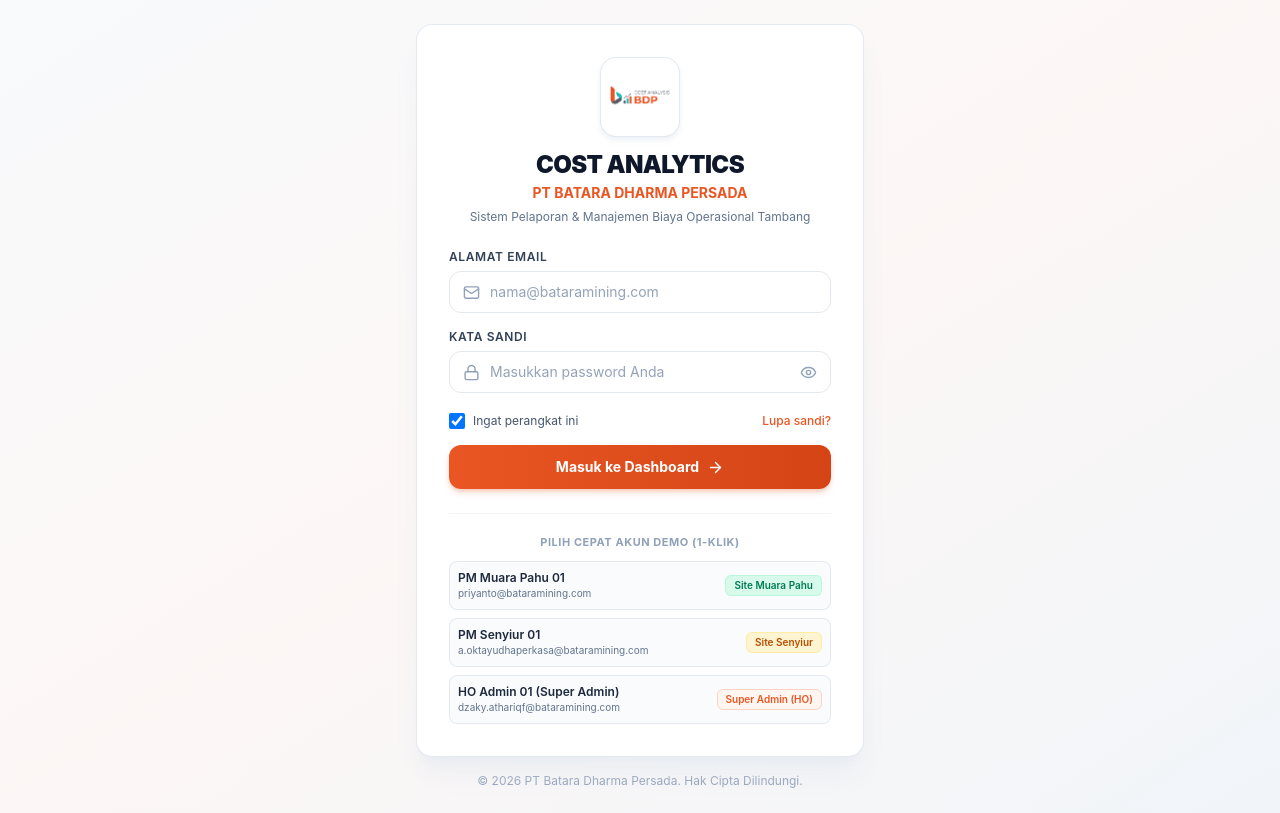
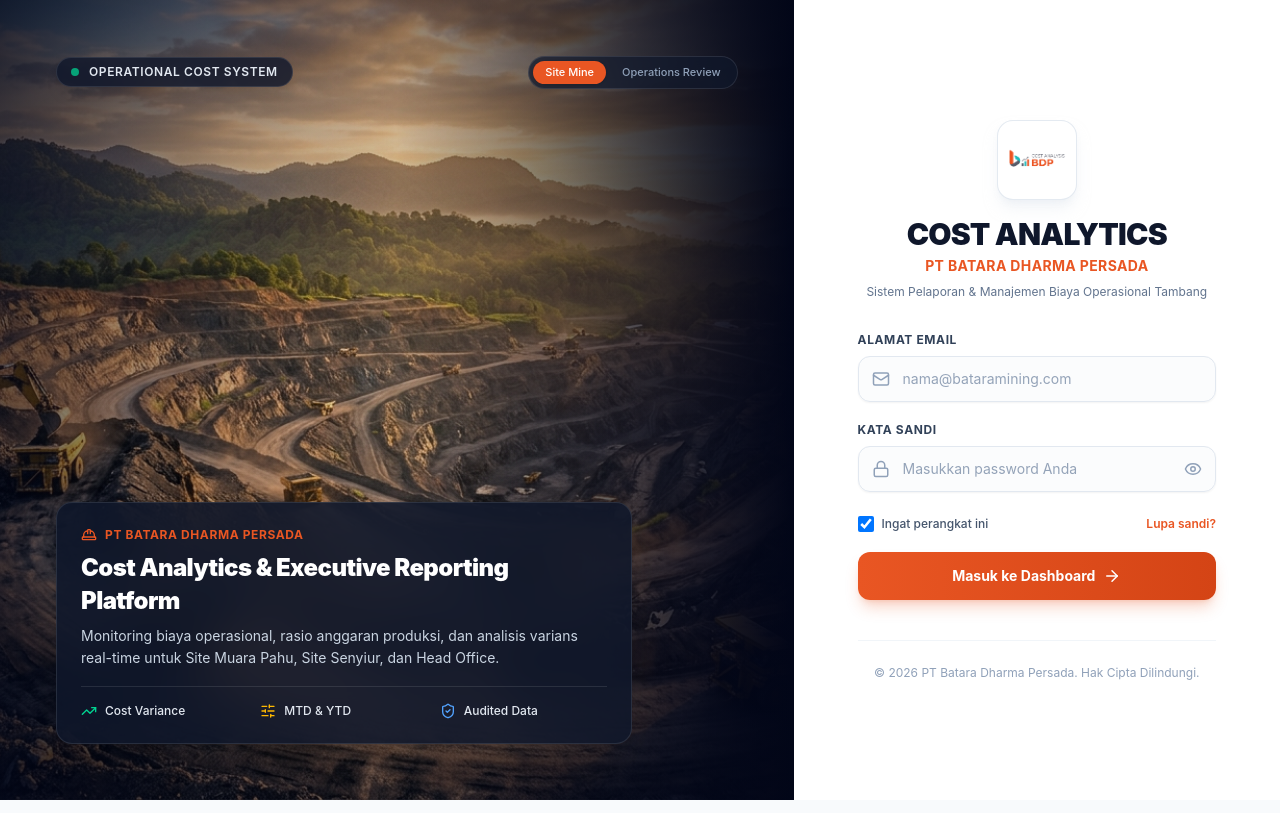
Before and after one commit to crayoninvok/report-bdp-frontend, a Next.js app: page / in a window 1280 px wide. Built offline with nearby package versions, Linux system fonts and the light colour scheme; no server answers.

Commit message:
feat(auth): redesign login screen with split-screen mining visual and remove demo account buttons

```diff
--- a/src/components/LoginScreen.tsx
+++ b/src/components/LoginScreen.tsx
@@ -4,16 +4,16 @@ import React, { useState } from "react";
 import { User } from "../types/auth";
 import { authService } from "../services/authService";
 import {
-  Building2,
   Lock,
   Mail,
   Eye,
   EyeOff,
   ArrowRight,
+  AlertCircle,
+  TrendingUp,
   ShieldCheck,
-  AlertCircle,
-  CheckCircle2,
-  MapPin,
+  HardHat,
+  SlidersHorizontal,
 } from "lucide-react";
 
 interface LoginScreenProps {
@@ -26,6 +26,7 @@ export const LoginScreen: React.FC<LoginScreenProps> = ({ onLoginSuccess }) => {
   const [showPassword, setShowPassword] = useState(false);
   const [isLoading, setIsLoading] = useState(false);
   const [errorMessage, setErrorMessage] = useState<string | null>(null);
+  const [activeHero, setActiveHero] = useState<"pit" | "boardroom">("pit");
 
   const handleSubmit = async (e: React.FormEvent) => {
     e.preventDefault();
@@ -47,21 +48,103 @@ export const LoginScreen: React.FC<LoginScreenProps> = ({ onLoginSuccess }) => {
     }
   };
 
-  const handleQuickFill = (demoEmail: string, demoPass: string) => {
-    setEmail(demoEmail);
-    setPassword(demoPass);
-    setErrorMessage(null);
-  };
+  return (
+    <div className="min-h-screen w-full flex flex-col lg:flex-row bg-slate-950 text-slate-800 antialiased selection:bg-[#e95623]/20 selection:text-[#e95623]">
+      {/* ========================================================
+          LEFT / HERO SECTION (Cinematic Mining Imagery)
+          ======================================================== */}
+      <div className="relative w-full lg:w-[58%] xl:w-[62%] h-72 sm:h-96 lg:h-auto min-h-[300px] overflow-hidden bg-slate-950 flex flex-col justify-between p-6 sm:p-10 lg:p-14">
+        {/* Background Image with Smooth Crossfade */}
+        <div className="absolute inset-0">
+          <img
+            src={activeHero === "pit" ? "/mining-hero.jpg" : "/mining-presentation.jpg"}
+            alt="PT Batara Dharma Persada Mining Operations"
+            className="w-full h-full object-cover object-center transition-all duration-700 ease-out transform scale-100 hover:scale-105"
+          />
+          {/* Cinematic Vignette & Ambient Gradient Overlays */}
+          <div className="absolute inset-0 bg-linear-to-t from-slate-950 via-slate-950/40 to-slate-950/20 lg:bg-linear-to-r lg:from-slate-950/30 lg:via-transparent lg:to-slate-950" />
+          <div className="absolute inset-0 bg-radial from-transparent via-slate-950/20 to-slate-950/80 pointer-events-none" />
+        </div>
 
-  return (
-    <div className="min-h-screen w-full flex items-center justify-center p-4 sm:p-6 bg-linear-to-br from-slate-50 via-batara-orange-50/60 to-slate-100">
-      <div className="w-full max-w-md">
-        {/* Main Card */}
-        <div className="bg-white rounded-2xl border border-slate-200/90 shadow-xl shadow-slate-200/60 p-6 sm:p-8 backdrop-blur-xs">
-          {/* Header & Logo */}
-          <div className="text-center mb-6">
-            <div className="inline-flex items-center justify-center mb-3">
-              <div className="h-20 w-20 rounded-2xl bg-white p-2 border border-slate-200/90 shadow-md shadow-slate-200/50">
+        {/* Top Badges / Identity */}
+        <div className="relative z-10 flex items-center justify-between">
+          <div className="inline-flex items-center gap-2.5 px-3.5 py-1.5 rounded-full bg-slate-900/80 backdrop-blur-md border border-white/10 shadow-lg text-white">
+            <span className="h-2 w-2 rounded-full bg-emerald-400 animate-pulse" />
+            <span className="text-xs font-semibold tracking-wider uppercase text-slate-200">
+              Operational Cost System
+            </span>
+          </div>
+
+          {/* Quick Perspective Switcher */}
+          <div className="inline-flex items-center gap-1 p-1 rounded-full bg-slate-900/70 backdrop-blur-md border border-white/10 text-xs text-slate-300">
+            <button
+              type="button"
+              onClick={() => setActiveHero("pit")}
+              className={`px-3 py-1 rounded-full text-[11px] font-medium transition-all cursor-pointer ${
+                activeHero === "pit"
+                  ? "bg-[#e95623] text-white shadow-sm"
+                  : "hover:text-white text-slate-400"
+              }`}
+            >
+              Site Mine
+            </button>
+            <button
+              type="button"
+              onClick={() => setActiveHero("boardroom")}
+              className={`px-3 py-1 rounded-full text-[11px] font-medium transition-all cursor-pointer ${
+                activeHero === "boardroom"
+                  ? "bg-[#e95623] text-white shadow-sm"
+                  : "hover:text-white text-slate-400"
+              }`}
+            >
+              Operations Review
+            </button>
+          </div>
+        </div>
+
+        {/* Bottom Hero Card: Clean, Minimalist Executive Highlights */}
+        <div className="relative z-10 max-w-xl">
+          <div className="p-6 rounded-2xl bg-slate-900/85 backdrop-blur-xl border border-white/10 shadow-2xl text-white">
+            <div className="flex items-center gap-2 text-[#e95623] text-xs font-bold uppercase tracking-wider mb-2">
+              <HardHat size={16} />
+              <span>PT Batara Dharma Persada</span>
+            </div>
+            <h2 className="text-xl sm:text-2xl font-black tracking-tight text-white leading-snug">
+              Cost Analytics & Executive Reporting Platform
+            </h2>
+            <p className="text-xs sm:text-sm text-slate-300 mt-2 leading-relaxed">
+              Monitoring biaya operasional, rasio anggaran produksi, dan analisis varians real-time
+              untuk Site Muara Pahu, Site Senyiur, dan Head Office.
+            </p>
+
+            {/* Micro Highlights (No Text Clutter) */}
+            <div className="grid grid-cols-3 gap-3 mt-4 pt-4 border-t border-white/10">
+              <div className="flex items-center gap-2">
+                <TrendingUp size={16} className="text-emerald-400 shrink-0" />
+                <span className="text-xs font-medium text-slate-200">Cost Variance</span>
+              </div>
+              <div className="flex items-center gap-2">
+                <SlidersHorizontal size={16} className="text-amber-400 shrink-0" />
+                <span className="text-xs font-medium text-slate-200">MTD & YTD</span>
+              </div>
+              <div className="flex items-center gap-2">
+                <ShieldCheck size={16} className="text-blue-400 shrink-0" />
+                <span className="text-xs font-medium text-slate-200">Audited Data</span>
+              </div>
+            </div>
+          </div>
+        </div>
+      </div>
+
+      {/* ========================================================
+          RIGHT / FORM SECTION (Clean, Premium, High-Focus Login)
+          ======================================================== */}
+      <div className="w-full lg:w-[42%] xl:w-[38%] flex items-center justify-center p-6 sm:p-10 lg:p-12 xl:p-16 bg-white lg:min-h-screen">
+        <div className="w-full max-w-md">
+          {/* Company Branding & Header */}
+          <div className="text-center mb-8">
+            <div className="inline-flex items-center justify-center mb-4">
+              <div className="h-20 w-20 rounded-2xl bg-white p-2.5 border border-slate-200/90 shadow-lg shadow-slate-200/50">
                 <img
                   src="/coa-logo-bdp.png"
                   alt="Cost Analytics PT Batara Dharma Persada"
@@ -69,37 +152,37 @@ export const LoginScreen: React.FC<LoginScreenProps> = ({ onLoginSuccess }) => {
                 />
               </div>
             </div>
-            <h1 className="text-xl sm:text-2xl font-black tracking-tight text-slate-900">
+            <h1 className="text-2xl sm:text-3xl font-black tracking-tight text-slate-900">
               COST ANALYTICS
             </h1>
-            <p className="text-xs sm:text-sm font-bold text-[#e95623] mt-0.5">
+            <p className="text-xs sm:text-sm font-bold text-[#e95623] mt-1 tracking-wide">
               PT BATARA DHARMA PERSADA
             </p>
-            <p className="text-xs text-slate-500 mt-1.5">
+            <p className="text-xs text-slate-500 mt-2">
               Sistem Pelaporan & Manajemen Biaya Operasional Tambang
             </p>
           </div>
 
           {/* Error Message Alert */}
           {errorMessage && (
-            <div className="mb-5 flex items-start gap-3 rounded-xl border border-rose-200 bg-rose-50/80 p-3.5 text-xs text-rose-700 animate-in fade-in">
+            <div className="mb-6 flex items-start gap-3 rounded-xl border border-rose-200 bg-rose-50/90 p-3.5 text-xs text-rose-700 animate-in fade-in">
               <AlertCircle size={18} className="shrink-0 text-rose-500 mt-0.5" />
               <div className="flex-1 font-medium">{errorMessage}</div>
             </div>
           )}
 
-          {/* Login Form */}
-          <form onSubmit={handleSubmit} className="space-y-4">
+          {/* Clean Login Form (No Demo Clutter) */}
+          <form onSubmit={handleSubmit} className="space-y-5">
             <div>
               <label
                 htmlFor="email"
-                className="block text-xs font-semibold text-slate-700 uppercase tracking-wider mb-1.5"
+                className="block text-xs font-bold text-slate-700 uppercase tracking-wider mb-2"
               >
                 Alamat Email
               </label>
               <div className="relative">
                 <div className="absolute inset-y-0 left-0 pl-3.5 flex items-center pointer-events-none text-slate-400">
-                  <Mail size={17} />
+                  <Mail size={18} />
                 </div>
                 <input
                   id="email"
@@ -108,7 +191,7 @@ export const LoginScreen: React.FC<LoginScreenProps> = ({ onLoginSuccess }) => {
                   value={email}
                   onChange={(e) => setEmail(e.target.value)}
                   placeholder="nama@bataramining.com"
-                  className="w-full rounded-xl border border-slate-200 bg-white py-2.5 pl-10 pr-3.5 text-sm text-slate-900 focus:outline-none focus:ring-2 focus:ring-[#e95623] transition-all"
+                  className="w-full rounded-xl border border-slate-200 bg-slate-50/50 hover:bg-white py-3 pl-11 pr-4 text-sm text-slate-900 placeholder:text-slate-400 focus:bg-white focus:outline-none focus:ring-2 focus:ring-[#e95623] focus:border-[#e95623] transition-all shadow-xs"
                 />
               </div>
             </div>
@@ -116,13 +199,13 @@ export const LoginScreen: React.FC<LoginScreenProps> = ({ onLoginSuccess }) => {
             <div>
               <label
                 htmlFor="password"
-                className="block text-xs font-semibold text-slate-700 uppercase tracking-wider mb-1.5"
+                className="block text-xs font-bold text-slate-700 uppercase tracking-wider mb-2"
               >
                 Kata Sandi
               </label>
               <div className="relative">
                 <div className="absolute inset-y-0 left-0 pl-3.5 flex items-center pointer-events-none text-slate-400">
-                  <Lock size={17} />
+                  <Lock size={18} />
                 </div>
                 <input
                   id="password"
@@ -131,7 +214,7 @@ export const LoginScreen: React.FC<LoginScreenProps> = ({ onLoginSuccess }) => {
                   value={password}
                   onChange={(e) => setPassword(e.target.value)}
                   placeholder="Masukkan password Anda"
-                  className="w-full rounded-xl border border-slate-200 bg-white py-2.5 pl-10 pr-11 text-sm text-slate-900 focus:outline-none focus:ring-2 focus:ring-[#e95623] transition-all"
+                  className="w-full rounded-xl border border-slate-200 bg-slate-50/50 hover:bg-white py-3 pl-11 pr-11 text-sm text-slate-900 placeholder:text-slate-400 focus:bg-white focus:outline-none focus:ring-2 focus:ring-[#e95623] focus:border-[#e95623] transition-all shadow-xs"
                 />
                 <button
                   type="button"
@@ -139,7 +222,7 @@ export const LoginScreen: React.FC<LoginScreenProps> = ({ onLoginSuccess }) => {
                   className="absolute inset-y-0 right-0 pr-3.5 flex items-center text-slate-400 hover:text-slate-600 transition-colors cursor-pointer"
                   aria-label="Toggle password visibility"
                 >
-                  {showPassword ? <EyeOff size={17} /> : <Eye size={17} />}
+                  {showPassword ? <EyeOff size={18} /> : <Eye size={18} />}
                 </button>
               </div>
             </div>
@@ -149,95 +232,49 @@ export const LoginScreen: React.FC<LoginScreenProps> = ({ onLoginSuccess }) => {
                 <input
                   type="checkbox"
                   defaultChecked
-                  className="h-4 w-4 rounded border-slate-300 text-[#e95623] focus:ring-[#e95623]"
+                  className="h-4 w-4 rounded border-slate-300 text-[#e95623] focus:ring-[#e95623] cursor-pointer"
                 />
-                <span className="text-xs text-slate-600">Ingat perangkat ini</span>
+                <span className="text-xs font-medium text-slate-600">Ingat perangkat ini</span>
               </label>
-              <span className="text-xs text-[#e95623] hover:text-[#d44415] font-medium cursor-pointer">
+              <button
+                type="button"
+                onClick={() =>
+                  setErrorMessage(
+                    "Silakan hubungi Super Admin Head Office untuk pengaturan ulang kata sandi."
+                  )
+                }
+                className="text-xs text-[#e95623] hover:text-[#d44415] font-semibold cursor-pointer transition-colors"
+              >
                 Lupa sandi?
-              </span>
+              </button>
             </div>
 
             <button
               type="submit"
               disabled={isLoading}
-              className="w-full flex items-center justify-center gap-2 rounded-xl bg-linear-to-r from-[#e95623] to-[#d44415] hover:from-[#d44415] hover:to-[#b3340d] text-white font-bold py-3 text-sm shadow-md shadow-[#e95623]/25 focus:outline-none focus:ring-3 focus:ring-[#e95623]/30 transition-all disabled:opacity-70 disabled:cursor-not-allowed active:scale-[0.99]"
+              className="w-full flex items-center justify-center gap-2 rounded-xl bg-linear-to-r from-[#e95623] to-[#d44415] hover:from-[#d44415] hover:to-[#b3340d] text-white font-bold py-3.5 text-sm shadow-lg shadow-[#e95623]/25 hover:shadow-[#e95623]/40 focus:outline-none focus:ring-3 focus:ring-[#e95623]/30 transition-all disabled:opacity-70 disabled:cursor-not-allowed active:scale-[0.99] cursor-pointer"
             >
               {isLoading ? (
                 <div className="flex items-center gap-2">
                   <span className="h-4 w-4 border-2 border-white/30 border-t-white rounded-full animate-spin" />
-                  <span>Memverifikasi...</span>
+                  <span>Memverifikasi akun...</span>
                 </div>
               ) : (
                 <>
                   <span>Masuk ke Dashboard</span>
-                  <ArrowRight size={17} />
+                  <ArrowRight size={18} />
                 </>
               )}
             </button>
           </form>
 
-          {/* Quick Demo Login Credentials */}
-          <div className="mt-6 pt-5 border-t border-slate-100">
-            <p className="text-[11px] font-bold text-slate-400 uppercase tracking-wider mb-2.5 text-center">
-              Pilih Cepat Akun Demo (1-Klik)
+          {/* Footer Note & Copyright */}
+          <div className="mt-10 pt-6 border-t border-slate-100 text-center">
+            <p className="text-xs text-slate-400">
+              © 2026 PT Batara Dharma Persada. Hak Cipta Dilindungi.
             </p>
-            <div className="grid grid-cols-1 gap-2">
-              <button
-                type="button"
-                onClick={() => handleQuickFill("priyanto@bataramining.com", "mp@batara2026")}
-                className="flex items-center justify-between p-2 rounded-lg border border-slate-200/90 hover:border-emerald-300 bg-slate-50/70 hover:bg-emerald-50/40 text-left transition-all group"
-              >
-                <div className="min-w-0">
-                  <div className="text-xs font-semibold text-slate-800 group-hover:text-emerald-800 truncate">
-                    PM Muara Pahu 01
-                  </div>
-                  <div className="text-[10px] text-slate-500 truncate">priyanto@bataramining.com</div>
-                </div>
-                <span className="shrink-0 text-[10px] font-semibold px-2 py-0.5 rounded-md bg-emerald-100/80 text-emerald-700 border border-emerald-200/60">
-                  Site Muara Pahu
-                </span>
-              </button>
-
-              <button
-                type="button"
-                onClick={() => handleQuickFill("a.oktayudhaperkasa@bataramining.com", "sny@batara2026")}
-                className="flex items-center justify-between p-2 rounded-lg border border-slate-200/90 hover:border-amber-300 bg-slate-50/70 hover:bg-amber-50/40 text-left transition-all group"
-              >
-                <div className="min-w-0">
-                  <div className="text-xs font-semibold text-slate-800 group-hover:text-amber-800 truncate">
-                    PM Senyiur 01
-                  </div>
-                  <div className="text-[10px] text-slate-500 truncate">a.oktayudhaperkasa@bataramining.com</div>
-                </div>
-                <span className="shrink-0 text-[10px] font-semibold px-2 py-0.5 rounded-md bg-amber-100/80 text-amber-700 border border-amber-200/60">
-                  Site Senyiur
-                </span>
-              </button>
-
-              <button
-                type="button"
-                onClick={() => handleQuickFill("dzaky.athariqf@bataramining.com", "@Rosdian12")}
-                className="flex items-center justify-between p-2 rounded-lg border border-slate-200/90 hover:border-orange-300 bg-slate-50/70 hover:bg-batara-orange-50 text-left transition-all group cursor-pointer"
-              >
-                <div className="min-w-0">
-                  <div className="text-xs font-semibold text-slate-800 group-hover:text-[#e95623] truncate">
-                    HO Admin 01 (Super Admin)
-                  </div>
-                  <div className="text-[10px] text-slate-500 truncate">dzaky.athariqf@bataramining.com</div>
-                </div>
-                <span className="shrink-0 text-[10px] font-semibold px-2 py-0.5 rounded-md bg-batara-orange-50 text-[#e95623] border border-batara-orange-200">
-                  Super Admin (HO)
-                </span>
-              </button>
-            </div>
           </div>
         </div>
-
-        {/* Footer info */}
-        <p className="mt-4 text-center text-xs text-slate-400">
-          © 2026 PT Batara Dharma Persada. Hak Cipta Dilindungi.
-        </p>
       </div>
     </div>
   );
```
Also changed, not shown: public/mining-hero.jpg (added), public/mining-presentation.jpg (added).
